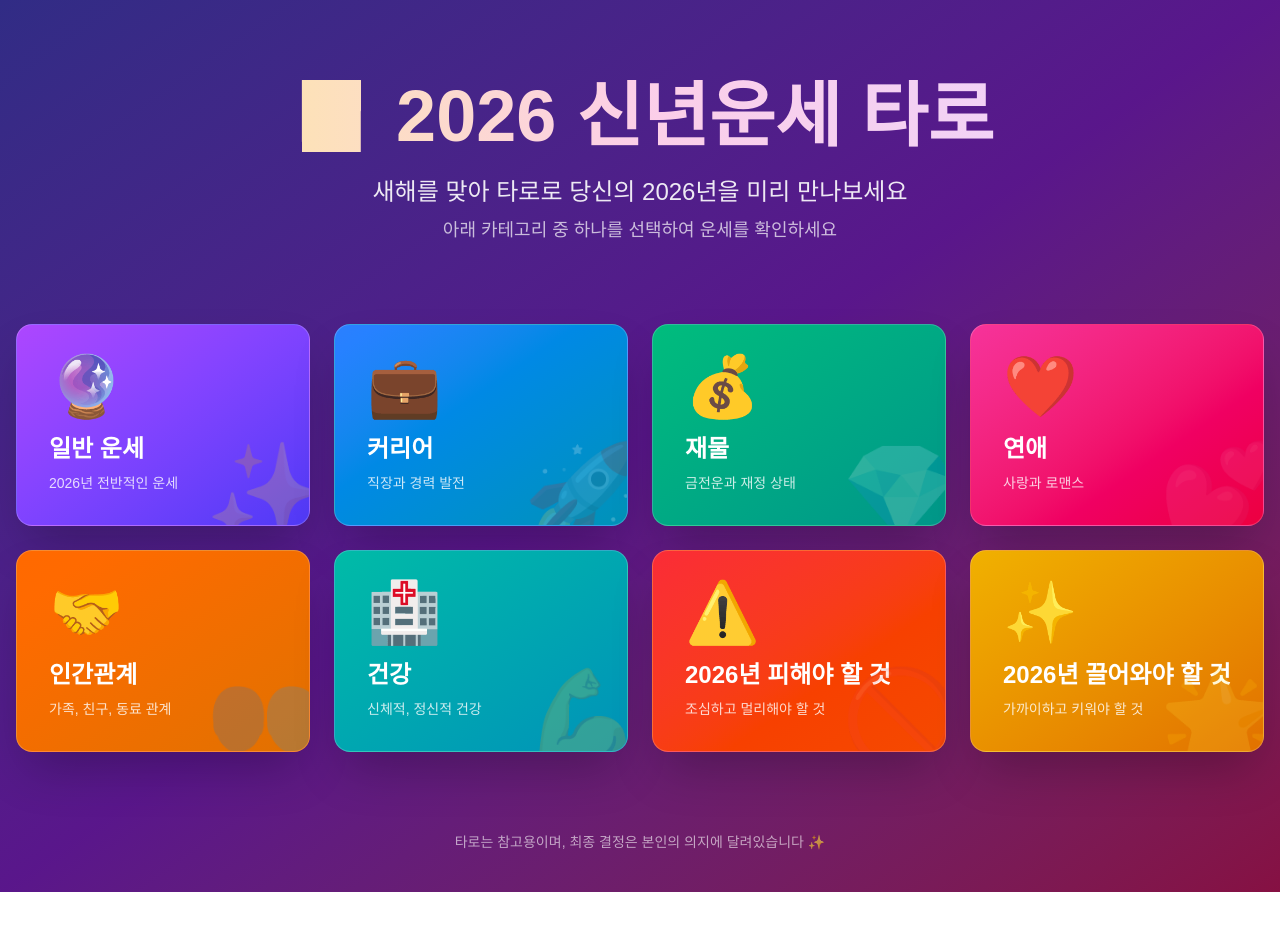
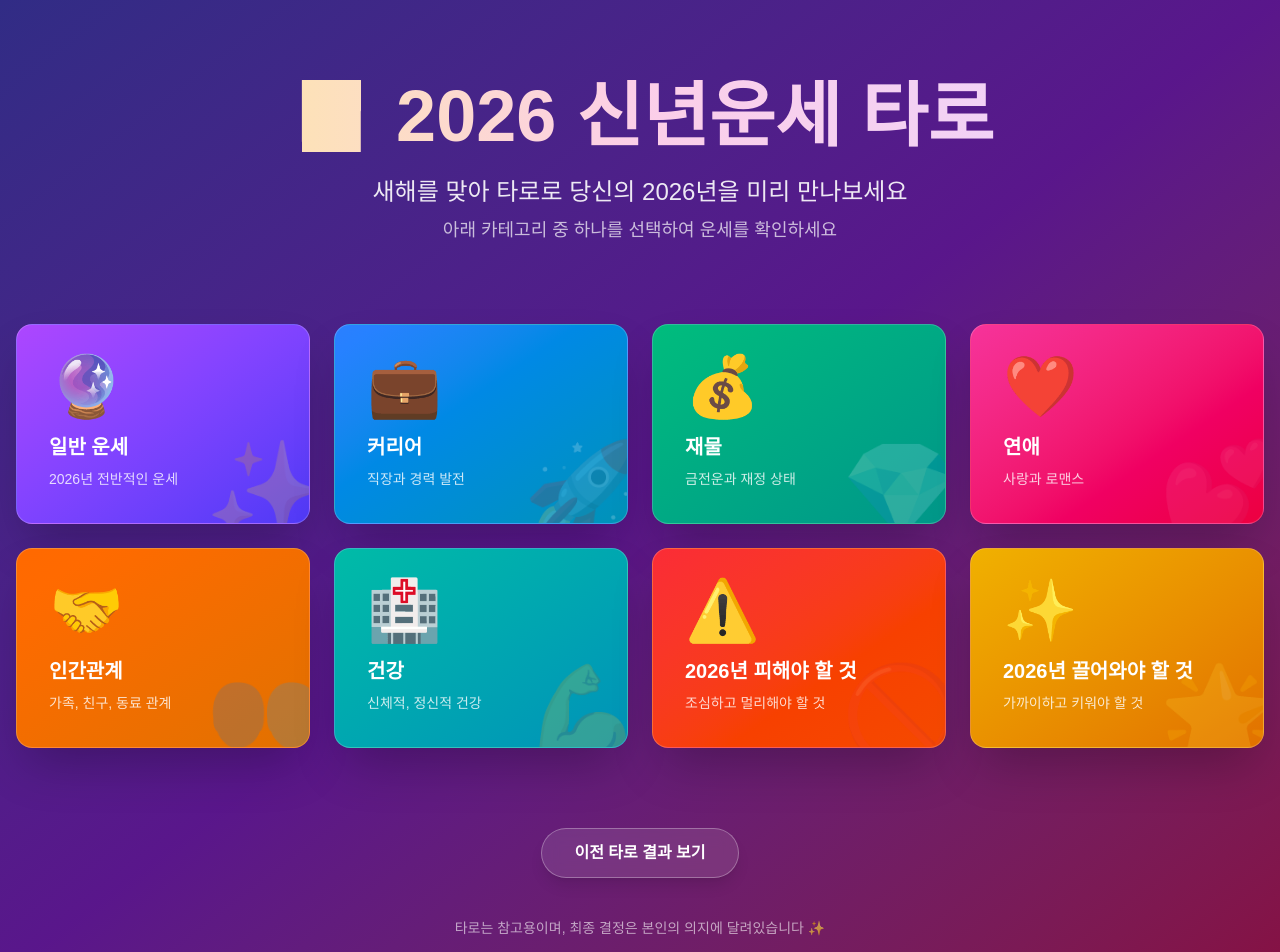
Before and after one commit to bkjNprosoft/tarot-2026, a Next.js app: page / in a window 1280 px wide. Shown: the top 952 px of the page. Before the commit the page ends 892 px from the top, so only its background shows below. Built offline with nearby package versions, Linux system fonts and the light colour scheme.

Commit message:
feat: 홈 카드 크기 통일, 호버 애니메이션 개선, 이전 타로 결과 페이지 이동 버튼 추가

```diff
--- a/src/app/page.tsx
+++ b/src/app/page.tsx
@@ -1,3 +1,4 @@
+import Link from 'next/link';
 import {
   CATEGORY_CONFIG,
   ReadingCategory,
@@ -31,6 +32,16 @@ export default function HomePage() {
         </div>
       </section>
 
+      {/* History Button */}
+      <section className="container mx-auto px-4 pb-10 flex justify-center">
+        <Link
+          href="/history"
+          className="px-8 py-3 bg-white/10 text-white rounded-full font-bold hover:bg-white/20 transition-colors backdrop-blur-sm border border-white/30 shadow-lg hover:shadow-xl"
+        >
+          이전 타로 결과 보기
+        </Link>
+      </section>
+
       {/* Footer */}
       <footer className="text-center text-white/60 pb-10">
         <p className="text-sm">
--- a/src/entities/category/ui/CategoryCard.tsx
+++ b/src/entities/category/ui/CategoryCard.tsx
@@ -15,21 +15,24 @@ export default function CategoryCard({ slug, config }: CategoryCardProps) {
       <motion.div
         whileHover={{ scale: 1.05, y: -10 }}
         whileTap={{ scale: 0.95 }}
+        transition={{ type: 'spring', stiffness: 600, damping: 50, mass: 0.5 }}
         className={`
           relative overflow-hidden rounded-2xl p-8
           bg-gradient-to-br ${config.gradient}
           shadow-2xl cursor-pointer
           border border-white/20
           backdrop-blur-sm
-          transition-all duration-300
           hover:shadow-3xl
+          h-[200px] flex flex-col
         `}
       >
         {/* Icon */}
         <div className="text-6xl mb-4">{config.icon}</div>
 
         {/* Title */}
-        <h3 className="text-2xl font-bold text-white mb-2">{config.title}</h3>
+        <h3 className="text-xl font-bold text-white mb-2 line-clamp-2">
+          {config.title}
+        </h3>
 
         {/* Description */}
         <p className="text-white/80 text-sm">{config.description}</p>
```
